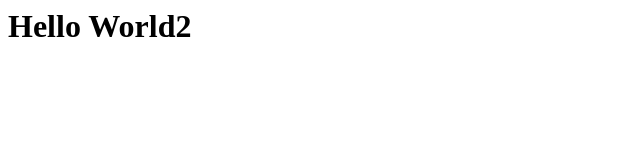
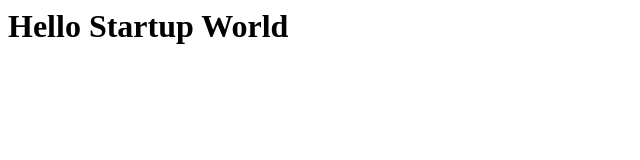
Before and after one commit to johnthomascook/johnthomascook.github.io, a plain HTML site: page index.html in a window 1280 px wide. Shown: the whole page, without its empty margins (0-640 px from the left). Drawn offline with Linux system fonts and the light colour scheme.

Commit message:
Push Test
Test Push to github

```diff
--- a/index.html
+++ b/index.html
@@ -1 +1 @@
-<h1>Hello World2</h1>
+<h1>Hello Startup World</h1>
```
